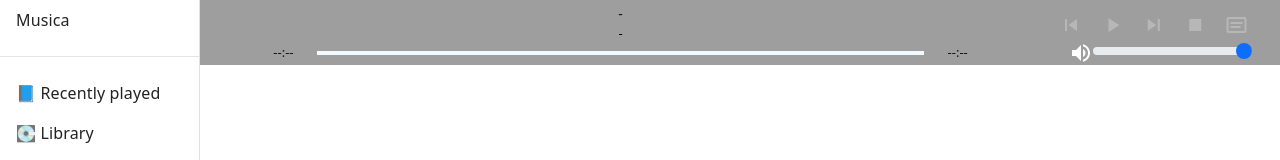
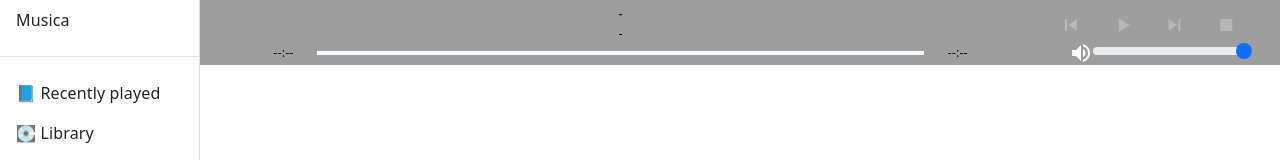
Before and after one commit to br0kenpixel/musica, a Vue app: page / in a window 1280 px wide. Shown: the top 160 px of the page. Built offline with nearby package versions, Linux system fonts and the light colour scheme.

Commit message:
remove lyrics button

```diff
--- a/src/components/Player.vue
+++ b/src/components/Player.vue
@@ -63,13 +63,6 @@ import { useShortHistoryStore } from '../stores/short_history';
                 </v-col>
                 <v-col>
                     <v-btn icon="mdi-stop" density="compact" :disabled="state === PlayerStatus.None" @click="stop"></v-btn>
-                </v-col>
-                <v-col>
-                    <v-tooltip text="Lyrics" location="bottom">
-                        <template v-slot:activator="{ props }">
-                            <v-btn v-bind="props" icon="mdi-card-text-outline" density="compact" disabled></v-btn>
-                        </template>
-                    </v-tooltip>
                 </v-col>
             </v-row>
 
```
